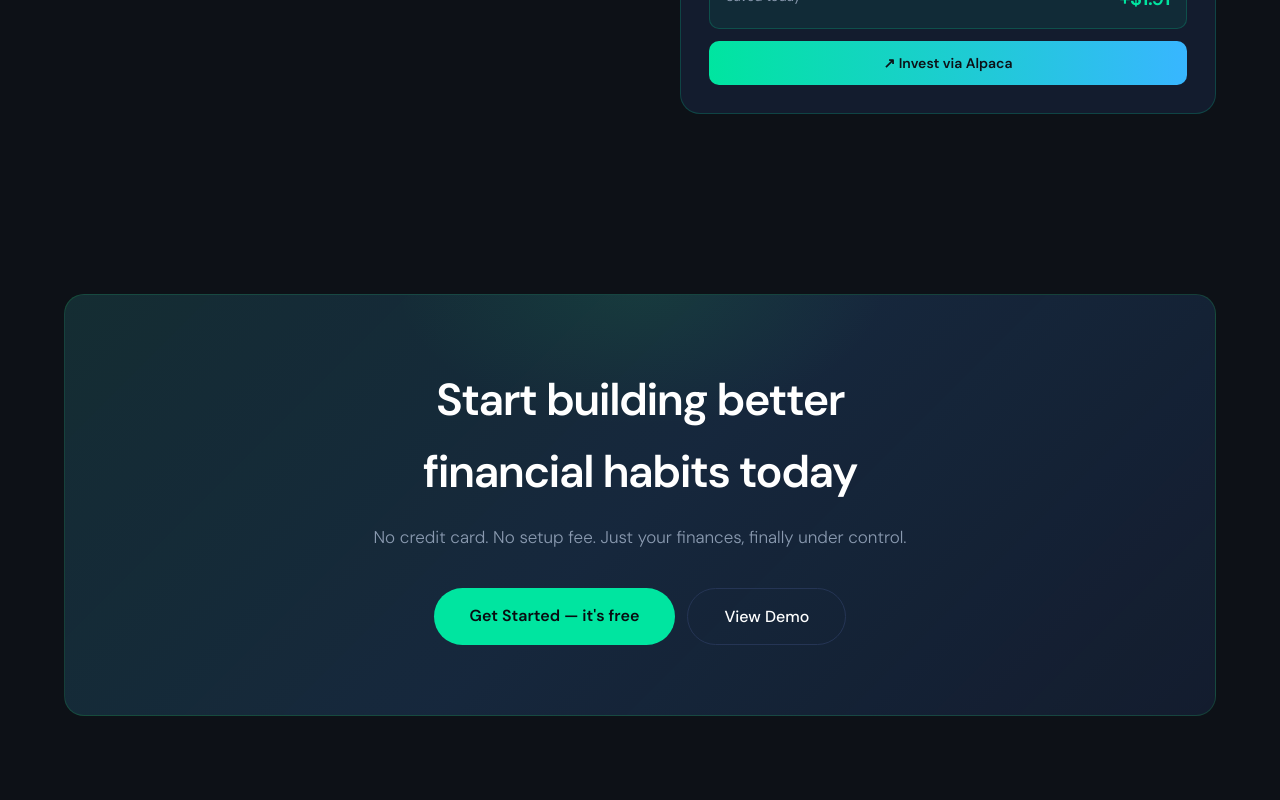
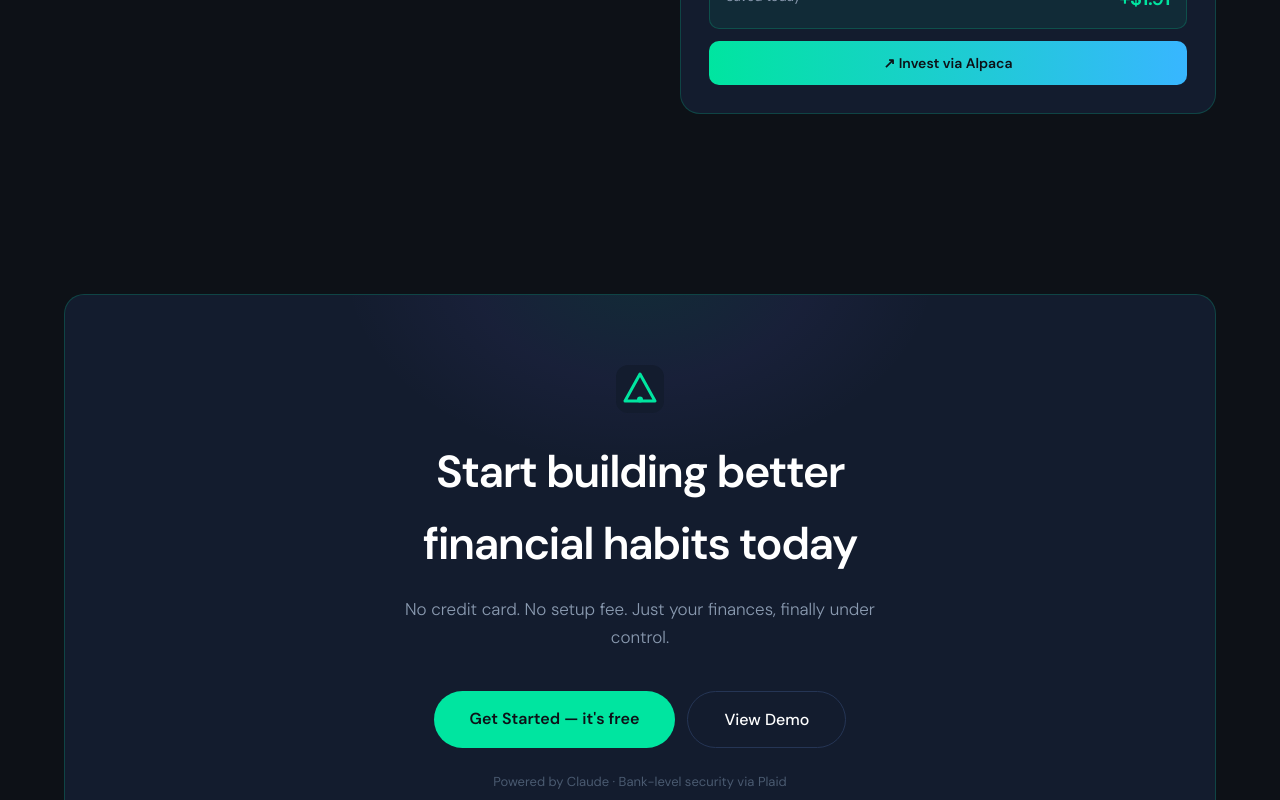
Before and after one commit to shevvik88-dot/arkonomy-site, a Next.js app: page / in a window 1280 px wide. Shown: the part 3880-4680 px from the top of the page. Built offline with nearby package versions, Linux system fonts and the light colour scheme.

Commit message:
Update CTA.tsx

```diff
--- a/components/CTA.tsx
+++ b/components/CTA.tsx
@@ -5,35 +5,46 @@ export function CTA() {
     <section style={{ padding: "90px 5%" }}>
       <div style={{ maxWidth: 1200, margin: "0 auto" }}>
         <div style={{
-          background: "linear-gradient(135deg,rgba(34,197,94,0.1) 0%,rgba(56,189,248,0.07) 50%,rgba(8,12,16,0) 100%), var(--surface)",
-          border: "1px solid rgba(34,197,94,.2)", borderRadius: "var(--radius-lg)",
-          padding: "70px 60px", textAlign: "center", position: "relative", overflow: "hidden"
+          background: "var(--surface)",
+          border: "1px solid rgba(0,229,160,0.2)",
+          borderRadius: "var(--radius-lg)",
+          padding: "70px 60px", textAlign: "center",
+          position: "relative", overflow: "hidden"
         }}>
           <div style={{
             position: "absolute", top: "-40%", left: "50%", transform: "translateX(-50%)",
-            width: 500, height: 300,
-            background: "radial-gradient(ellipse,rgba(34,197,94,0.12),transparent 70%)",
+            width: 600, height: 400,
+            background: "radial-gradient(ellipse,rgba(0,229,160,0.08) 0%,rgba(124,107,255,0.05) 40%,transparent 70%)",
             pointerEvents: "none"
           }} />
 
+          {/* Logo */}
+          <div style={{ display: "flex", justifyContent: "center", marginBottom: 24, position: "relative" }}>
+            <svg width="48" height="48" viewBox="0 0 32 32" fill="none">
+              <rect width="32" height="32" rx="8" fill="#131c2e"/>
+              <polygon points="16,6 26,24 6,24" fill="none" stroke="#00e5a0" strokeWidth="2" strokeLinejoin="round"/>
+              <circle cx="16" cy="23" r="2" fill="#00e5a0"/>
+            </svg>
+          </div>
+
           <h2 style={{
-            fontSize: "clamp(28px,3.5vw,48px)", fontWeight: 600, letterSpacing: -1.5,
+            fontSize: "clamp(28px,3.5vw,48px)", fontWeight: 700, letterSpacing: -1.5,
             marginBottom: 16, position: "relative"
           }}>
             Start building better<br />financial habits today
           </h2>
           <p style={{
-            fontSize: 17, color: "var(--text2)", marginBottom: 36,
-            fontWeight: 300, position: "relative"
+            fontSize: 17, color: "var(--text2)", marginBottom: 40,
+            fontWeight: 300, position: "relative", maxWidth: 480, margin: "0 auto 40px"
           }}>
             No credit card. No setup fee. Just your finances, finally under control.
           </p>
 
           <div style={{ display: "flex", gap: 12, justifyContent: "center", flexWrap: "wrap", position: "relative" }}>
             <a href="https://app.arkonomy.com" style={{
-              background: "var(--green)", color: "#080c10", border: "none",
-              padding: "15px 36px", borderRadius: 50, fontSize: 16, fontWeight: 600,
-              cursor: "pointer", textDecoration: "none", display: "inline-block"
+              background: "var(--green)", color: "#0d1117",
+              padding: "15px 36px", borderRadius: 50, fontSize: 16, fontWeight: 700,
+              textDecoration: "none", display: "inline-block"
             }}>
               Get Started — it's free
             </a>
@@ -41,11 +52,15 @@ export function CTA() {
               background: "transparent", color: "var(--text)",
               border: "1px solid var(--border2)",
               padding: "15px 36px", borderRadius: 50, fontSize: 16, fontWeight: 500,
-              cursor: "pointer", textDecoration: "none", display: "inline-block"
+              textDecoration: "none", display: "inline-block"
             }}>
               View Demo
             </a>
           </div>
+
+          <p style={{ fontSize: 13, color: "var(--text3)", marginTop: 24, position: "relative" }}>
+            Powered by Claude · Bank-level security via Plaid
+          </p>
         </div>
       </div>
     </section>
```
